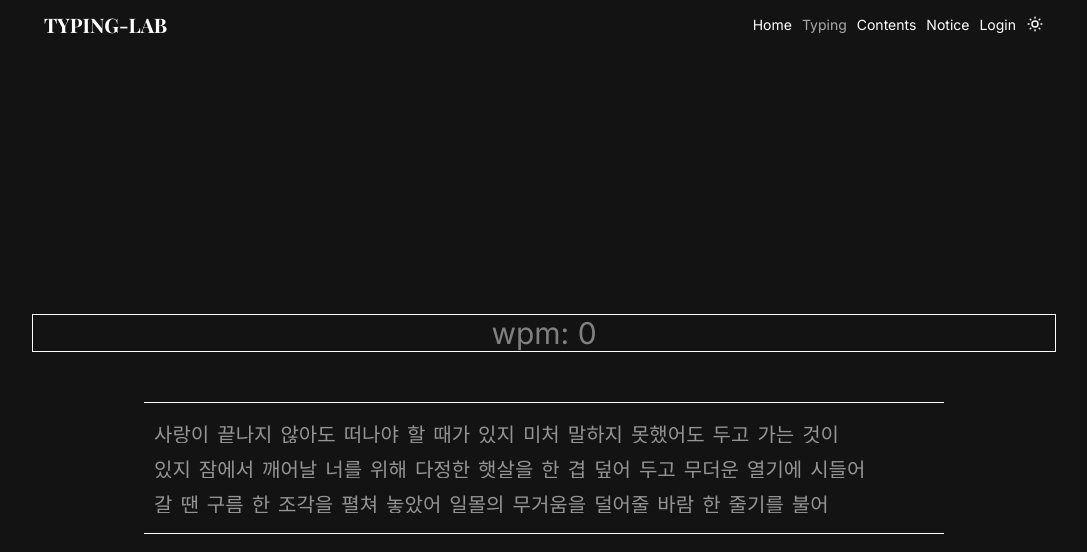
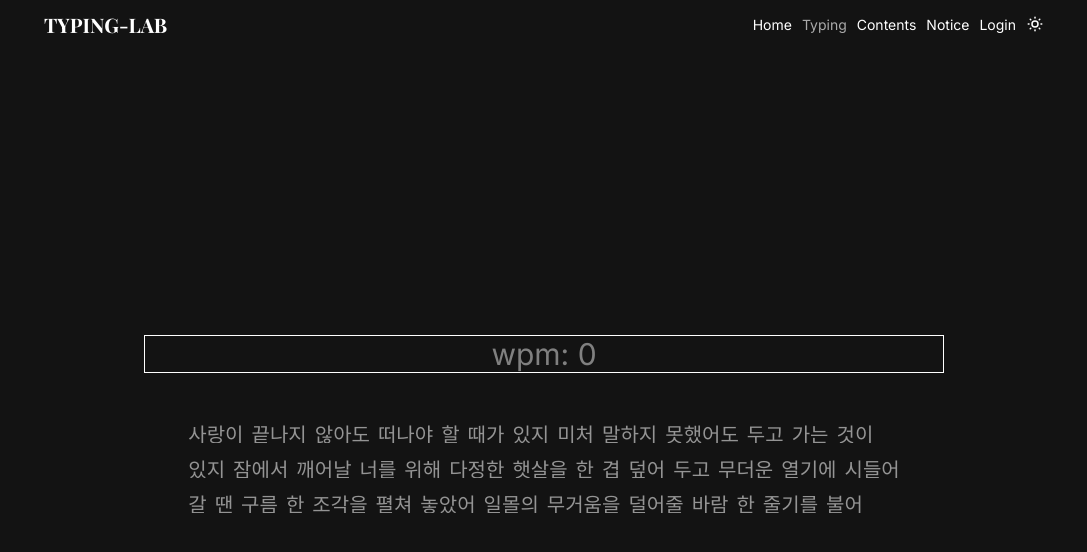
Before and after one commit to lofi-J/Typing-Lab, a Next.js app: page /typing in a window 1280 px wide. Shown: the top 552 px of the page, without its empty margins (96-1183 px from the left). Built offline with nearby package versions, Linux system fonts and the light colour scheme; a web font is replaced by a local one.

Commit message:
[수정] 불필요한 컴포넌트 제거

```diff
--- a/app/typing/page.tsx
+++ b/app/typing/page.tsx
@@ -3,7 +3,6 @@
 import styles from "./page.module.css";
 import {useState} from "react";
 import Playground from "@/component/typing/Playground/Playground";
-import PlaygroundWrapper from "@/section/PlaygroundWrapper/PlaygroundWrapper";
 import {splitTextByLine} from "@/utils/splitTextByLine";
 import default_article from "@/static/texts/default_article";
 import sentence from "@/static/texts/static_kr_01";
@@ -16,10 +15,8 @@ export type TTextCounts = {
   wrongCount: number;
 }
 
-const PLAYGROUND_WIDTH = 80;
-
 export default function Typing() {
-  const [targetList, setTargetList] = useState(splitTextByLine(sentence.contents, PLAYGROUND_WIDTH, sentence.lang));
+  const [targetList, setTargetList] = useState(splitTextByLine(sentence.contents, 80, sentence.lang));
   const [textCounts, setTextCounts] = useState<TTextCounts>({totalCount: 0, wrongCount:0});
   const {totalCount, wrongCount} = textCounts;
   const startTime = useSetStartTime(totalCount);
@@ -28,12 +25,10 @@ export default function Typing() {
   return (
     <main className={styles.main}>
       <WpmDashboard textCounts={textCounts} startTime={startTime} />
-      <PlaygroundWrapper style={{width: `${PLAYGROUND_WIDTH}rem`, position: 'relative'}}>
-        <Playground
-          targetList={targetList || splitTextByLine(default_article.contents, PLAYGROUND_WIDTH, sentence.lang)}
-          setTextCounts={setTextCounts}
-        />
-      </PlaygroundWrapper>
+      <Playground
+        targetList={targetList || splitTextByLine(default_article.contents, 80, sentence.lang)}
+        setTextCounts={setTextCounts}
+      />
     </main>
   );
 }
--- a/component/dashboard/WpmDashboard/WpmDashboard.module.css
+++ b/component/dashboard/WpmDashboard/WpmDashboard.module.css
@@ -1,7 +1,7 @@
 .container {
 	display: flex;
 	justify-content: center;
-	width: var(--main-width);
+	width: 80rem;
 	border: 1px solid white;
 	color: gray;
 }
--- a/component/typing/Playground/Playground.module.css
+++ b/component/typing/Playground/Playground.module.css
@@ -1,13 +1,15 @@
 .container {
+	position: relative;
 	display: flex;
 	flex-direction: column;
 	overflow: hidden;
-	width: 100%;
-	height: 100%;
+	width: 80rem;
+	height: max-content;
 }
 .text_wrap {
 	position: relative;
 	display: flex;
 	flex-direction: column;
+	align-items: center;
 	gap: 1.5rem;
 }
--- a/component/typing/TypingInput/TypingInput.tsx
+++ b/component/typing/TypingInput/TypingInput.tsx
@@ -132,7 +132,6 @@ const TypingInput = (
 
 
   return (
-    <div>
     <input
       type={'text'}
       value={localValue}
@@ -144,7 +143,6 @@ const TypingInput = (
       onFocus={() => setCaret(true)}
       onBlur={() => setCaret(false)}
     />
-    </div>
   );
 }
 
--- a/section/PlaygroundWrapper/PlaygroundWrapper.module.css
+++ /dev/null
@@ -1,9 +0,0 @@
-.card {
-	display: flex;
-	width: 100%;
-	height: 100%;
-	background: transparent;
-	padding: 2rem 1rem;
-	border-top: 1px solid var(--primary-color);
-	border-bottom: 1px solid var(--primary-color);
-}
--- a/section/PlaygroundWrapper/PlaygroundWrapper.tsx
+++ /dev/null
@@ -1,16 +0,0 @@
-import styles from "./PlaygroundWrapper.module.css";
-import {CSSProperties, ReactNode} from "react";
-
-interface IPlaygroundWrapper {
-  children: ReactNode;
-  style?: CSSProperties;
-}
-const PlaygroundWrapper = ({children, style}: IPlaygroundWrapper) => {
-  return (
-    <div className={styles.card} style={style}>
-      {children}
-    </div>
-  );
-}
-
-export default PlaygroundWrapper;
```
Lines whose indentation alone changed are shown as unchanged.
